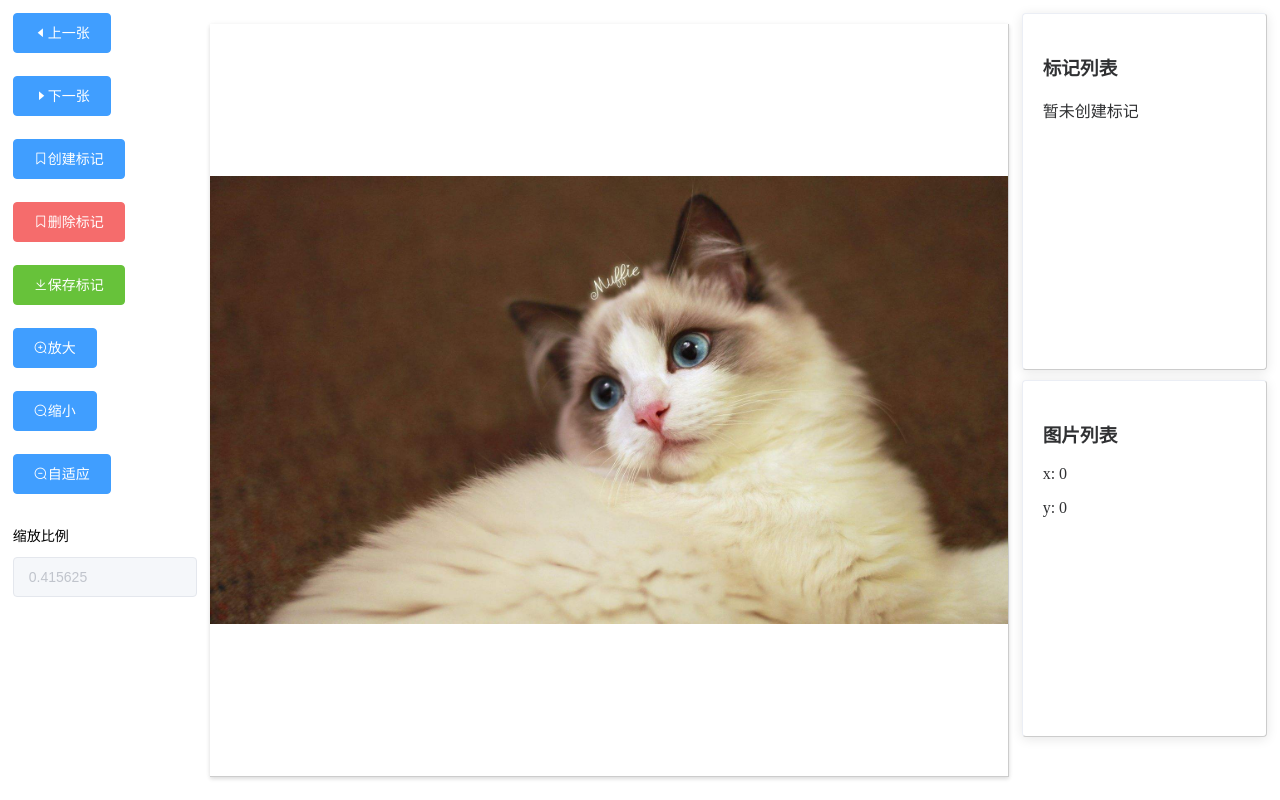
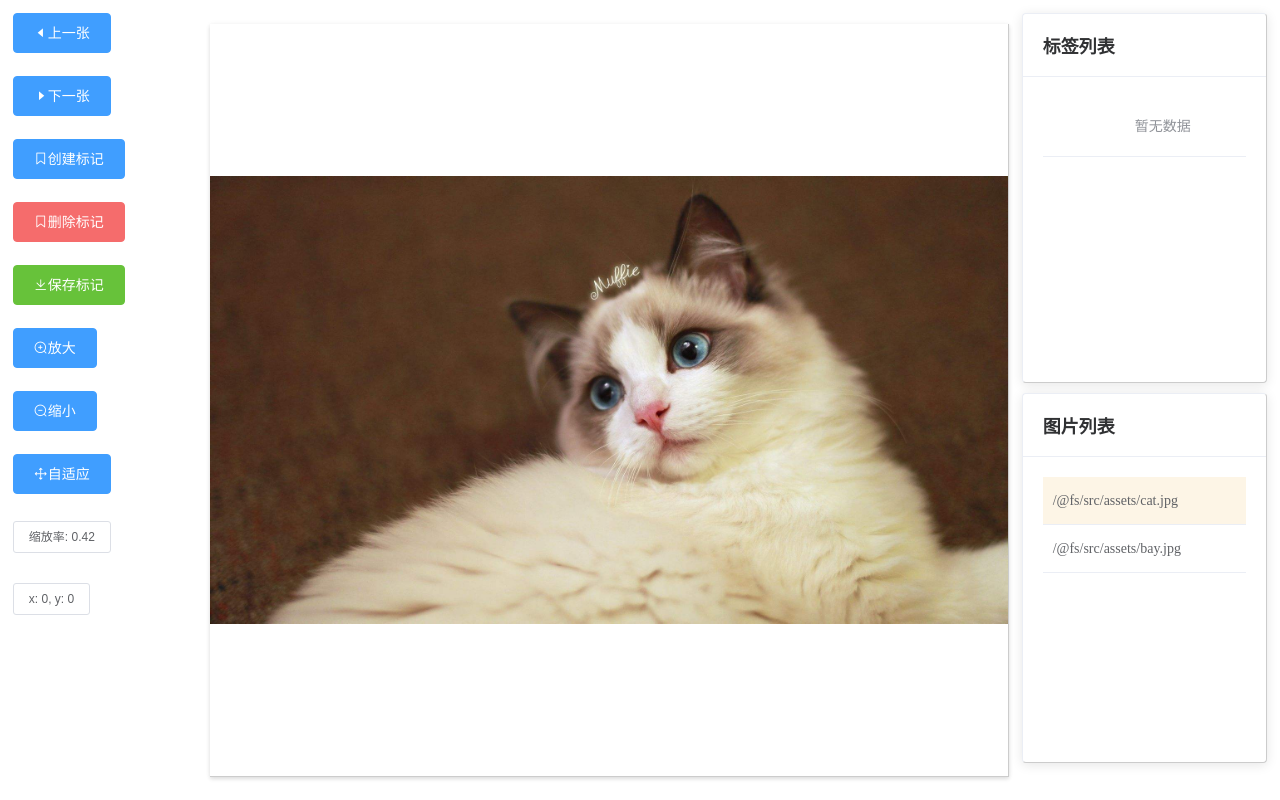
Before and after one commit to xiao-qi-w/LabelVue, a Vue app: page / in a window 1280 px wide. Built offline with nearby package versions, Linux system fonts and the light colour scheme.

Commit message:
前端自测完毕

```diff
--- a/src/components/ImageMarker.vue
+++ b/src/components/ImageMarker.vue
@@ -3,12 +3,12 @@
     <!-- 工具栏或控制栏 -->
     <el-form class="sidebar-left">
       <el-form-item>
-        <el-button type="primary" @click="handleImageSwitch(-1)">
+        <el-button type="primary" @click="handleImageSwitch(currentImageIndex - 1)">
           <i class="el-icon-caret-left"/>上一张
         </el-button>
       </el-form-item>
       <el-form-item>
-        <el-button type="primary" @click="handleImageSwitch(1)">
+        <el-button type="primary" @click="handleImageSwitch(currentImageIndex + 1)">
           <i class="el-icon-caret-right"/>下一张
         </el-button>
       </el-form-item>
@@ -39,12 +39,18 @@
       </el-form-item>
       <el-form-item>
         <el-button type="primary" @click="zoom(adaptiveScale)">
-          <i class="el-icon-zoom-out"/>自适应
+          <i class="el-icon-rank"/>自适应
         </el-button>
       </el-form-item>
       <el-form-item>
-        <span>缩放比例</span>
-        <el-input v-model="this.scale" disabled/>
+        <el-button size="small">
+          缩放率: {{ Math.round(scale * 100) / 100 }}
+        </el-button>
+      </el-form-item>
+      <el-form-item>
+        <el-button size="small">
+          x: {{ currentX }}, y: {{ currentY }}
+        </el-button>
       </el-form-item>
     </el-form>
     <!-- 展示图片的地方 -->
@@ -56,39 +62,64 @@
     </div>
     <!-- 右侧信息展示栏 -->
     <div class="sidebar-right">
-      <el-card class="tag-list">
-        <h3>标记列表</h3>
-        <p v-show="true">暂未创建标记</p>
-        <ul class="tag-list">
-          <!--          <li v-for="(tag, i) in tagList"
-                        :key="i"
-                        :class="i === selectedTagIndex ? 'li-selected' : 'li-normal'"
-                        @click="rectClick(i)">
-                      <span>{{ tag.name }}</span>
-                      <el-button size="mini" type="text" icon="el-icon-delete" @click="handleDeleteTag(i)"/>
-                      &lt;!&ndash;            <div>&ndash;&gt;
-                      &lt;!&ndash;              <el-button size="mini" type="text" icon="el-icon-edit" @click="handleEditTag(i)"/>&ndash;&gt;
-                      &lt;!&ndash;              <el-button size="mini" type="text" icon="el-icon-delete" @click="handleDeleteTag(i)"/>&ndash;&gt;
-                      &lt;!&ndash;            </div>&ndash;&gt;
-                    </li>-->
-        </ul>
+      <el-card class="label-list">
+        <div slot="header">
+          <span style="font-size: 18px; font-weight: bold;">标签列表</span>
+        </div>
+        <el-table
+            fit
+            :show-header="false"
+            :data="rects"
+            :cell-class-name="rectCellClass"
+            @cell-click="rectCellClick"
+            style="width: 100%">
+          <el-table-column
+              prop="name"
+              label="标签名"
+              width="160">
+          </el-table-column>
+          <el-table-column
+              label="操作"
+              width="80">
+            <template slot-scope="scope">
+              <el-button type="text"
+                         size="small"
+                         class="el-icon-edit"
+                         @click="handleEditLabel(scope.row)"/>
+              <el-button type="text"
+                         size="small"
+                         class="el-icon-delete"
+                         @click="handleDeleteLabel(scope.row)"/>
+            </template>
+          </el-table-column>
+        </el-table>
       </el-card>
-      <el-card class="path-list">
-        <h3>图片列表</h3>
-        <p>x: {{ this.currentX }}</p>
-        <p>y: {{ this.currentY }}</p>
-        <!--        <ul class="tag-list">
-                  <li v-for="(file, i) in files"
-                      :key="i"
-                      :class="i === currentImageIndex ? 'li-selected' : 'li-normal'"
-                      @click="fileClick(i)">
-                    {{ file }}
-                  </li>
-                </ul>-->
+      <el-card class="image-list">
+        <div slot="header">
+          <span style="font-size: 18px; font-weight: bold;">图片列表</span>
+        </div>
+        <el-table
+            fit
+            :show-header="false"
+            :data="images"
+            :cell-class-name="imageCellClass"
+            @cell-click="imageCellClick"
+            style="width: 100%">
+          <el-table-column
+              show-overflow-tooltip
+              prop="original_path"
+              label="图片路径"
+              width="240">
+          </el-table-column>
+        </el-table>
       </el-card>
     </div>
     <!-- 标签命名弹窗 -->
-    <el-dialog ref="myDialog" width="20vw" title="标签命名" :visible.sync="showNameInput" :modal="false">
+    <el-dialog width="20vw"
+               title="标签命名"
+               :modal="false"
+               :close-on-click-modal="false"
+               :visible.sync="showNameInput" >
       <el-form ref="tag">
         <el-form-item>
           <el-select
@@ -98,26 +129,30 @@
               default-first-option
               placeholder="请输入或选择已有标签名">
             <el-option
-                v-for="item in labels"
-                :key="item.name"
-                :label="item.name"
-                :value="item.name">
+                v-for="(item, i) in uniqueName"
+                :key="i"
+                :label="item"
+                :value="item">
             </el-option>
           </el-select>
         </el-form-item>
         <el-form-item>
-          <el-button @click="showNameInput = false" type="primary">确认</el-button>
-          <el-button @click="showNameInput = false">取消</el-button>
+          <el-button size="mini" @click="handleInputLabel" type="primary">确认</el-button>
+          <el-button size="mini" @click="handleCancelInput">取消</el-button>
         </el-form-item>
       </el-form>
     </el-dialog>
     <!-- 提示保存弹窗 -->
-    <el-dialog width="20vw" title="是否保存改动？" :visible.sync="showSaveAlert" :modal="false">
+    <el-dialog width="20vw"
+               title="是否保存改动？"
+               :modal="false"
+               :close-on-click-modal="false"
+               :visible.sync="showSaveAlert" >
       <el-form ref="tag">
         <el-form-item>
-          <el-button @click="showSaveAlert = false" type="success">是</el-button>
-          <el-button @click="showSaveAlert = false" type="danger">否</el-button>
-          <el-button @click="showSaveAlert = false">取消</el-button>
+          <el-button size="mini" type="success" @click="handleSaveChange(true)">是</el-button>
+          <el-button size="mini" type="warning" @click="handleSaveChange(false)">否</el-button>
+          <el-button size="mini" type="default" @click="showSaveAlert = false">取消</el-button>
         </el-form-item>
       </el-form>
     </el-dialog>
@@ -133,10 +168,15 @@ export default {
     return {
       /* 图片相关 */
       images: [
-        require('@/assets/cat.jpg'),
-        require('@/assets/bay.jpg')
+        {
+          img_id: 1,
+          original_path: require('@/assets/cat.jpg'),
+        },
+        {
+          img_id: 2,
+          original_path: require('@/assets/bay.jpg'),
+        },
       ],
-      currentImageIndex: 0,
       /* 状态变量 */
       creating: false,
       canvasChanged: false,
@@ -157,14 +197,16 @@ export default {
       currentY: 0,
       /* 缓存 */
       currentImage: null,
+      currentImageIndex: 0,
+      targetImageIndex: -1,
       wrapper: null,
       canvas: null,
       bufferCanvas: null,
       currentRect: null,
-      currentRectIndex: -1,
+      selectedRect: null,
+      selectedRectIndex: -1,
       labelName: "", // 矩形标签
-      rects: [], // 保存所有绘制的矩形
-      labels: [], // 保存所有矩形标签
+      rects: [], // 保存当前图片的矩形
     };
   },
   mounted() {
@@ -178,7 +220,17 @@ export default {
   },
   computed: {
     imagePath() {
-      return this.images[this.currentImageIndex];
+      const path = "http://localhost:8000/static/" + this.images[this.currentImageIndex].original_path;
+      // return path;
+      return this.images[this.currentImageIndex].original_path;
+    },
+    uniqueName() {
+      // 去重后的标签名集合
+      let names = new Set();
+      this.rects.forEach(item => {
+        names.add(item.name);
+      });
+      return names;
     },
   },
   methods: {
@@ -230,16 +282,25 @@ export default {
       this.bufferCanvas.height = scaledHeight;
       this.bufferCanvas.style.width = `${scaledWidth / this.dpr}px`;
       this.bufferCanvas.style.height = `${scaledHeight / this.dpr}px`;
-      // 设置布局
-      if (this.wrapper.clientHeight <= scaledHeight) {
+      // 设置居中
+      this.$nextTick(() => {
+        // 设置垂直居中
+        if (this.wrapper.clientHeight <= scaledHeight / this.dpr) {
           // 画布高度超过父元素视窗高度时，取消居中设置
           this.wrapper.style.justifyContent = '';
-        this.wrapper.style.alignItems = '';
         } else {
           // 画布高度未超过父元素视窗高度时，重新居中设置
           this.wrapper.style.justifyContent = 'center';
+        }
+        // 设置水平居中
+        if (this.wrapper.clientWidth <= scaledWidth / this.dpr) {
+          // 画布宽度超过父元素视窗宽度时，取消居中设置
+          this.wrapper.style.alignItems = '';
+        } else {
+          // 画布宽度未超过父元素视窗宽度时，重新居中设置
           this.wrapper.style.alignItems = 'center';
         }
+      });
     },
     // 绘制画布
     drawCanvas() {
@@ -251,35 +312,34 @@ export default {
       bufferCtx.clearRect(0, 0, width, height);
       bufferCtx.drawImage(this.currentImage, 0, 0, width, height);
       // 绘制已创建矩形
-      if(this.currentRect) {
+      if (this.currentRect) {
         this.currentRect.draw(this.scale);
       }
       for (const rect of this.rects) {
+        if (rect === this.selectedRect) {
+          rect.color = 'rgba(255, 0, 0, 0.3)';
+        } else {
+          rect.color = 'rgba(0, 0, 255, 0.3)';
+        }
         rect.draw(this.scale);
       }
       // 将缩放后的图片绘制到主画布
       ctx.drawImage(this.bufferCanvas, 0, 0, width, height);
     },
-    /**
-     * 鼠标按下
-     * @param e 鼠标事件
-     */
+    // 鼠标按下
     handleMouseDown(e) {
       const mouseX = e.offsetX;
       const mouseY = e.offsetY;
       this.prevX = mouseX;
       this.prevY = mouseY;
       // 找出被选中的矩形
-      this.currentRect = null;
-      if(this.currentRectIndex !== -1) {
-        this.rects[this.currentRectIndex].color = 'rgba(0, 0, 255, 0.3)';
-      }
+      this.selectedRect = null;
+      this.selectedRectIndex = -1;
       for (let i = this.rects.length - 1; i > -1; i--) {
         const rect = this.rects[i];
         if (rect.isSelected(mouseX, mouseY)) {
-          rect.color = 'rgba(255, 0, 0, 0.3)';
-          this.currentRect = rect;
-          this.currentRectIndex = i;
+          this.selectedRect = rect;
+          this.selectedRectIndex = i;
           break;
         }
       }
@@ -287,15 +347,12 @@ export default {
         // 新建
         const bufferCtx = this.bufferCanvas.getContext('2d');
         this.currentRect = new Rect(bufferCtx, this.dpr, mouseX, mouseY, this.scale);
-      } else if (this.currentRect) {
+      } else if (this.selectedRect) {
         // 拖动或缩放
-        this.currentRect.mouseDown(mouseX, mouseY);
+        this.selectedRect.mouseDown(mouseX, mouseY);
       }
     },
-    /**
-     * 鼠标移动
-     * @param e 鼠标事件
-     */
+    // 鼠标移动
     handleMouseMove(e) {
       // 获取鼠标在Canvas中的坐标
       const mouseX = e.offsetX;
@@ -303,7 +360,6 @@ export default {
       this.currentX = mouseX;
       this.currentY = mouseY;
       const ctx = this.canvas.getContext('2d');
-      const bufferCtx = this.bufferCanvas.getContext('2d');
       if (this.creating) {
         // 新建
         ctx.clearRect(0, 0, this.canvas.width, this.canvas.height);
@@ -319,82 +375,78 @@ export default {
         if (!this.currentRect) return;
         this.currentRect.maxX = mouseX;
         this.currentRect.maxY = mouseY;
-      } else if (this.currentRect) {
+      } else if (this.selectedRect) {
         // 拖动或缩放
-        this.currentRect.mouseMove(e, this);
+        this.selectedRect.mouseMove(e, this);
       }
       // 画布状态发生变化重新渲染
-      if (this.creating || this.currentRect) {
-        // 清除离屏画布并重新绘制
-        bufferCtx.clearRect(0, 0, this.canvas.width, this.canvas.height);
+      if (this.creating || this.selectedRect) {
         this.drawCanvas(); // 绘制背景和已有矩形
-        ctx.drawImage(this.bufferCanvas, 0, 0);
       }
     },
-    /**
-     * 鼠标抬起
-     * @param e 鼠标事件
-     */
+    // 鼠标抬起
     handleMouseUp(e) {
-      // 将离屏画布内容复制到主画布
-      const ctx = this.canvas.getContext('2d');
-      const bufferCtx = this.bufferCanvas.getContext('2d');
       if (this.creating) {
         // 新建
         this.currentRect.maxX = e.offsetX;
         this.currentRect.maxY = e.offsetY;
+        this.creating = false;
         // 矩形形状合法，加入到矩形集合
         if (this.currentRect.minX !== this.currentRect.maxX
             && this.currentRect.minY !== this.currentRect.maxY) {
+          this.showNameInput = true;
+        }
+      } else if (this.selectedRect) {
+        // 拖动或缩放
+        this.selectedRect.mouseUp(this.currentImage.width, this.currentImage.height);
+      }
+      this.drawCanvas();
+    },
+    // 输入标签
+    handleInputLabel() {
+      this.currentRect.name = this.labelName;
       this.rects.push(this.currentRect);
       this.canvasChanged = true;
-        }
-        this.creating = false;
-        this.showNameInput = true;
+      this.currentRect = null;
+      this.showNameInput = false;
+      this.drawCanvas();
+    },
+    // 取消输入
+    handleCancelInput() {
+      this.currentRect = null;
+      this.showNameInput = false;
+      this.drawCanvas();
+    },
+    // 修改标签
+    handleEditLabel() {
 
-        // 使用 Vue 的 $nextTick 来确保 DOM 已经更新
-        // this.$nextTick(() => {
-        //   // 找到对话框的 DOM 元素
-        //   const dialog = this.$refs.myDialog.$el;
-        //   // 设置对话框的位置，以左上角为基准调整偏移量
-        //   dialog.style.position = 'absolute';
-        //   dialog.style.top = e.offsetY + 'px';
-        //   dialog.style.left = e.offsetX + 'px';
-        //
-        //   // 如果需要，你还可以添加过渡效果等
-        // });
-      } else if (this.currentRect) {
-        // 拖动或缩放
-        this.currentRect.mouseUp(this.currentImage.width, this.currentImage.height);
-      }
-      // 清除 currentRect 以便重新开始绘制新的矩形
-      this.currentRect = null;
-      // 最后绘制
-      bufferCtx.clearRect(0, 0, this.canvas.width, this.canvas.height);
-      this.drawCanvas(); // 绘制背景和已有矩形
-      ctx.drawImage(this.bufferCanvas, 0, 0);
     },
     // 保存标签
     handleSaveLabel() {
+      if (this.canvasChanged) {
         this.rects.forEach(item => {
-        if(item.changed) {
+          if (item.changed) {
             item.changed = false;
             const {x, y, w, h} = item.normalize(this.currentImage.width, this.currentImage.height);
-          console.log(x, y, w, h);
           }
         });
         this.canvasChanged = false;
+      }
     },
     // 删除选中标签
     handleDeleteLabel() {
-      this.rects.splice(this.currentRectIndex, 1);
-      this.labels.splice(this.currentRectIndex, 1);
+      this.rects.splice(this.selectedRectIndex, 1);
       this.drawCanvas();
     },
-    /**
-     * 图片缩放
-     * @param scale 缩放率
-     */
+    // 标签发生变化
+    handleSaveChange(flag) {
+      this.showSaveAlert = false;
+      if(flag) {
+        this.handleSaveLabel();
+      }
+      this.executeSwitch();
+    },
+    // 图片缩放
     zoom(scale) {
       this.scale = scale;
       // 过大
@@ -407,37 +459,70 @@ export default {
       }
       this.loadImage();
     },
-    /**
-     * 图片切换
-     * @param offset 下标偏移量
-     */
-    handleImageSwitch(offset) {
-      if(this.canvasChanged) {
+    // 图片切换
+    handleImageSwitch(index) {
+      const length = this.images.length;
+      this.checkChanged();
+      this.targetImageIndex = (index + length) % length;
+      if (this.canvasChanged) {
         // 画布状态被改变，提示保存
         this.showSaveAlert = true;
+      } else {
+        this.executeSwitch();
+      }
+    },
+    // 执行切换
+    executeSwitch() {
       this.canvasChanged = false;
-      }
-      this.rects.length = 0;
-      const length = this.images.length;
-      this.currentImageIndex = (this.currentImageIndex + offset + length) % length;
+      this.rects = [];
+      this.currentImageIndex = this.targetImageIndex;
       this.scale = 0;
       this.loadImage();
     },
-    // 筛选出位置信息发生变化的矩形
+    // 判断画布状态是否发生变化
     checkChanged() {
-      let changedRects = [];
-      this.rects.forEach(item => {
-        if(item.changed) {
-          changedRects.push(item);
+      for (let i = 0; i < this.rects.length; i++) {
+        if (this.rects[i].changed) {
+          this.canvasChanged = true;
+          break;
         }
-      });
-      this.canvasChanged = changedRects.length !== 0;
+      }
+    },
+    // 标签所在行单元格样式
+    rectCellClass({row, column, rowIndex, columnIndex}) {
+      //利用单元格的样式的回调方法，给行列索引赋值
+      row.index = rowIndex;
+      column.index = columnIndex;
+      if (this.selectedRectIndex === rowIndex) {
+        return 'cell-clicked';
+      }
+      return '';
+    },
+    // 点击标签所在行
+    rectCellClick(row, column, cell, event) {
+      this.selectedRectIndex = row.index;
+      this.selectedRect = this.rects[row.index];
+      this.drawCanvas();
+    },
+    // 图片路径单元格格样式
+    imageCellClass({row, column, rowIndex, columnIndex}) {
+      //利用单元格的样式的回调方法，给行列索引赋值
+      row.index = rowIndex;
+      column.index = columnIndex;
+      if (this.currentImageIndex === rowIndex) {
+        return 'cell-clicked';
+      }
+      return '';
+    },
+    // 点击图片路径单元格
+    imageCellClick(row, column, cell, event) {
+      this.handleImageSwitch(row.index);
     },
   }
 };
 </script>
 
-<style>
+<style scoped>
 /* 布局相关 */
 .container {
   display: flex;
@@ -446,6 +531,7 @@ export default {
 
 .sidebar-left,
 .sidebar-right {
+  height: 100%;
   flex: 20%; /* 固定宽度的侧边栏 */
   padding: 1vw;
   overflow-y: auto; /* 如果内容溢出，显示滚动条 */
@@ -469,12 +555,17 @@ export default {
   box-shadow: 0 2px 4px rgba(0, 0, 0, .12), 0 0 6px rgba(0, 0, 0, .04);
 }
 
-.sidebar-right > .tag-list,
-.sidebar-right > .path-list {
-  flex: 1; /* 平分高度 */
+.sidebar-right > .label-list,
+.sidebar-right > .image-list {
+  flex: 50%; /* 平分高度 */
   overflow-y: auto; /* 内容溢出时显示滚动条 */
   margin-bottom: 10px;
   border-right: 1px solid #ccc;
   border-bottom: 1px solid #ccc;
 }
+
+/* 表格相关 */
+/deep/ .cell-clicked {
+  background: #fdf5e6 !important;
+}
 </style>
--- a/src/models/Rect.js
+++ b/src/models/Rect.js
@@ -1,5 +1,6 @@
 export default class Rect {
   constructor(ctx, dpr, startX, startY, scale) {
+    this.name = 'undefined';
     /* 绘制相关 */
     this.ctx = ctx;
     this.dpr = dpr;
```
Lines whose indentation alone changed are shown as unchanged.
